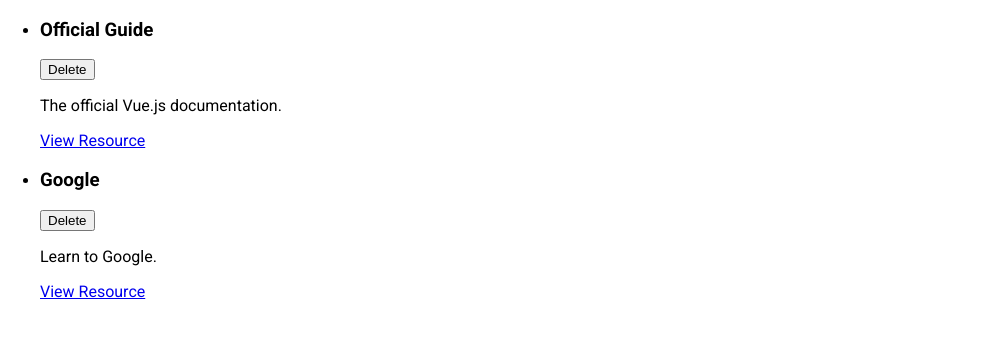
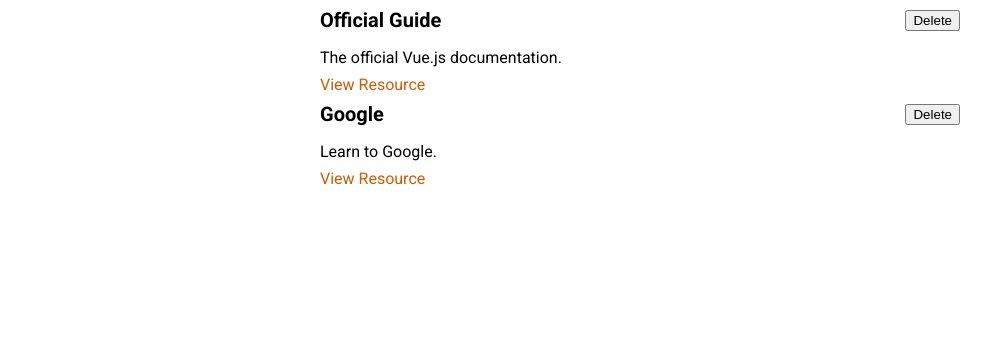
Before and after one commit to neb-dev/vue-course, a Vue app in the folder app2/: page / in a window 1280 px wide. Shown: the top 338 px of the page, without its empty margins (0-1000 px from the left). Built offline with nearby package versions, Linux system fonts and the light colour scheme.

Commit message:
Add files via upload

```diff
--- a/app2/components/learning-resources/LearningResource.vue
+++ b/app2/components/learning-resources/LearningResource.vue
@@ -34,3 +34,35 @@
   },
 };
 </script>
+
+<style scoped>
+li {
+  margin: auto;
+  max-width: 40rem;
+}
+
+header {
+  display: flex;
+  justify-content: space-between;
+  align-items: center;
+}
+
+h3 {
+  font-size: 1.25rem;
+  margin: 0.5rem 0;
+}
+
+p {
+  margin: 0.5rem 0;
+}
+
+a {
+  text-decoration: none;
+  color: #ce5c00;
+}
+
+a:hover,
+a:active {
+  color: #c89300;
+}
+</style>
--- /dev/null
+++ b/app2/components/learning-resources/StoredResources.vue
@@ -0,0 +1,31 @@
+<template>
+  <ul>
+    <learning-resource
+      v-for="item in resources"
+      :key="item.id"
+      :title="item.title"
+      :description="item.description"
+      :link="item.link"
+    ></learning-resource>
+  </ul>
+</template>
+
+<script>
+import LearningResource from './LearningResource.vue';
+export default {
+  props: ['resources'],
+  components: {
+    'learning-resource': LearningResource,
+  },
+};
+</script>
+
+<style scoped>
+ul {
+  list-style: none;
+  margin: 0;
+  padding: 0;
+  margin: auto;
+  max-width: 40rem;
+}
+</style>
--- a/app2/src/App.vue
+++ b/app2/src/App.vue
@@ -1,20 +1,12 @@
 <template>
-  <ul>
-    <learning-resource
-      v-for="item in storedResources"
-      :key="item.id"
-      :title="item.title"
-      :description="item.description"
-      :link="item.link"
-    ></learning-resource>
-  </ul>
+  <stored-resources :resources="storedResources"></stored-resources>
 </template>
 
 <script>
-import LearningResource from '../components/learning-resources/LearningResource.vue';
+import StoredResources from '../components/learning-resources/StoredResources.vue';
 export default {
   components: {
-    'learning-resource': LearningResource,
+    'stored-resources': StoredResources,
   },
   data() {
     return {
```
